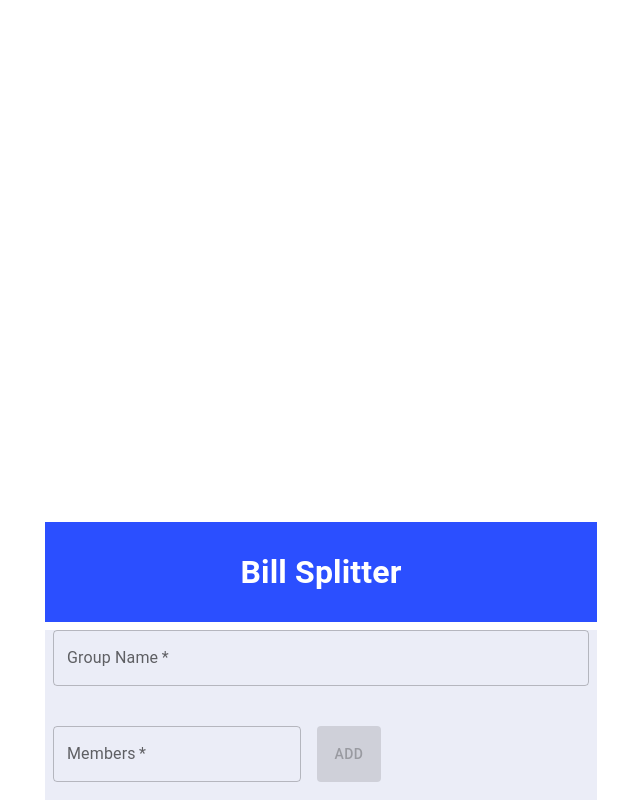
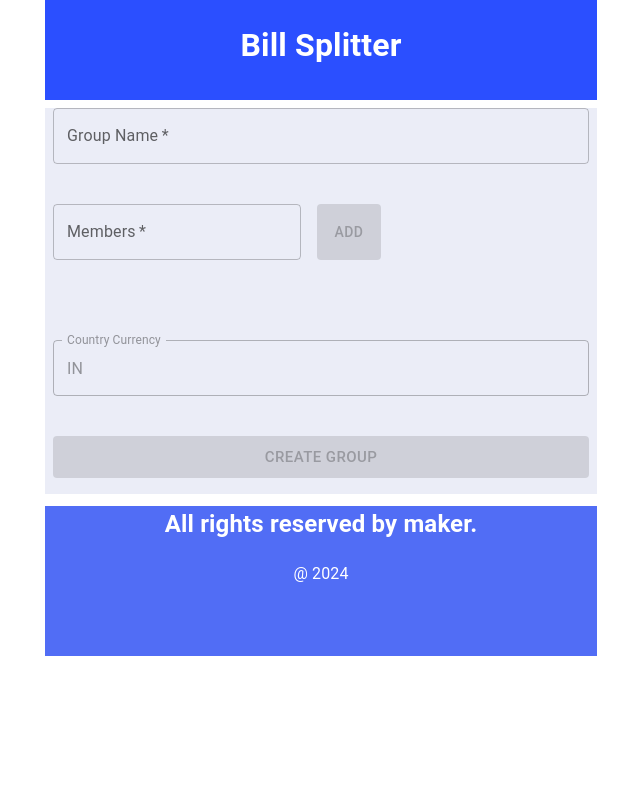
Before and after one commit to WebworldContent/bill-splitter, a React (Create React App) app in the folder frontend/: page / in a window 1280 px wide. Shown: the top 800 px of the page, without its empty margins (319-959 px from the left). Built offline with nearby package versions, Linux system fonts and the light colour scheme.

Commit message:
design fix

```diff
--- a/frontend/src/components/Header.js
+++ b/frontend/src/components/Header.js
@@ -17,11 +17,11 @@ export default function Header() {
           sx={{
             display: "flex",
             justifyContent: "center",
-            alignItems: "center",
+            alignItems: "top",
             bgcolor: "#2b4fff",
             height: "100px",
             color: "#fff",
-            marginTop: "900px", // extra css for test, remove in future
+            // marginTop: "900px", // extra css for test, remove in future
           }}
         >
           <h1
--- a/frontend/src/components/ShowContri.js
+++ b/frontend/src/components/ShowContri.js
@@ -58,7 +58,7 @@ export default function ShowContri() {
       const dataId = id || hasGroupId
       fetchData(dataId);
     }
-  }, [getItem]);
+  }, [getItem, hasGroupId, id]);
 
   const handleShareBill = async () => {
     const generatedURI = `${window.location.href}/${id}`
@@ -77,7 +77,7 @@ export default function ShowContri() {
     <>
       <CssBaseline />
       <Container maxWidth="sm">
-        <Box component="form" sx={{ bgcolor: "#ebedf7", height: "100%", overflow: 'scroll' }}>
+        <Box component="form" sx={{ bgcolor: "#ebedf7", height: "100%" }}>
           <Stack spacing={5} direction="column" sx={{ margin: 1 }}>
             <div style={{ textAlign: "center", fontFamily: "sans-serif" }}>
               <h2>{splitInfo.groupName}</h2>
@@ -149,7 +149,7 @@ export default function ShowContri() {
                       sx={{ "&:last-child td, &:last-child th": { border: 0 } }}
                     >
                       <TableCell component="th" scope="row">
-                        {`${data.payingMember} => ${member}`}
+                        {`${member} => ${data.payingMember}`}
                       </TableCell>
                       <TableCell align="right">{data.members[member]}</TableCell>
                     </TableRow>))}
--- a/frontend/src/components/forms/Group.js
+++ b/frontend/src/components/forms/Group.js
@@ -52,8 +52,6 @@ export default function GroupForm() {
     setMemberName("");
   };
 
-  console.log(group);
-
   return (
     <Container maxWidth="sm">
       <Box component="form" sx={{ bgcolor: "#ebedf7", height: "100%" }}>
@@ -89,7 +87,6 @@ export default function GroupForm() {
           <TextField
             id="outlined-basic"
             label="Country Currency"
-            defaultValue="IN(Indian)"
             variant="outlined"
             value="IN"
             disabled
--- a/frontend/src/pages/CreateGroup.js
+++ b/frontend/src/pages/CreateGroup.js
@@ -9,8 +9,8 @@ export default function CreateGroup() {
     <Container
       sx={{
         display: "flex",
-        justifyContent: "center",
-        alignItems: "center",
+        justifyContent: "top",
+        alignItems: "top",
         flexDirection: "column",
         height: '100vh'
       }}
--- a/frontend/src/pages/PaymentSplit.js
+++ b/frontend/src/pages/PaymentSplit.js
@@ -9,8 +9,8 @@ export default function PaymentSplit() {
     <Container
       sx={{
         display: "flex",
-        justifyContent: "center",
-        alignItems: "center",
+        justifyContent: "top",
+        alignItems: "top",
         flexDirection: "column",
         height: '100vh'
       }}
--- a/frontend/src/pages/SplittedBill.js
+++ b/frontend/src/pages/SplittedBill.js
@@ -9,8 +9,8 @@ export default function SplitterBill() {
     <Container
       sx={{
         display: "flex",
-        justifyContent: "center",
-        alignItems: "center",
+        justifyContent: "top",
+        alignItems: "top",
         flexDirection: "column",
         height: '100vh'
       }}
```
